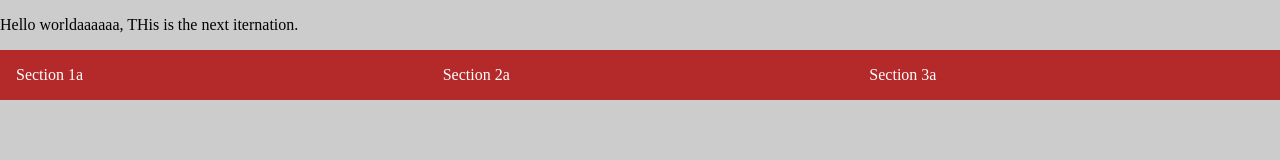
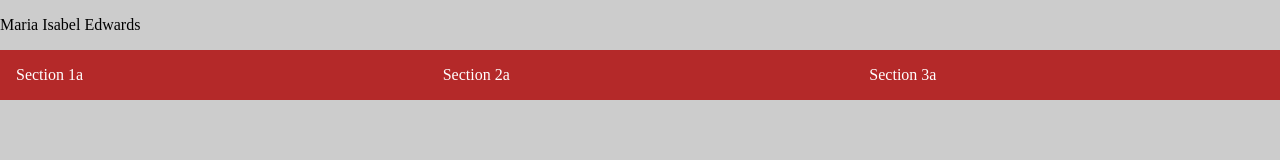
Before and after one commit to vision23media/budgrub, a plain HTML site: page index.html in a window 1280 px wide. Drawn offline with Linux system fonts and the light colour scheme.

```diff
--- a/index.html
+++ b/index.html
@@ -16,7 +16,7 @@
         <!--[if lt IE 7]>
             <p class="browsehappy">You are using an <strong>outdated</strong> browser. Please <a href="#">upgrade your browser</a> to improve your experience.</p>
         <![endif]-->
-        <p>Hello worldaaaaaa, THis is the next iternation.</p>
+        <p>Maria Isabel Edwards</p>
 
         <section>
             <div>Section 1a</div>
```
